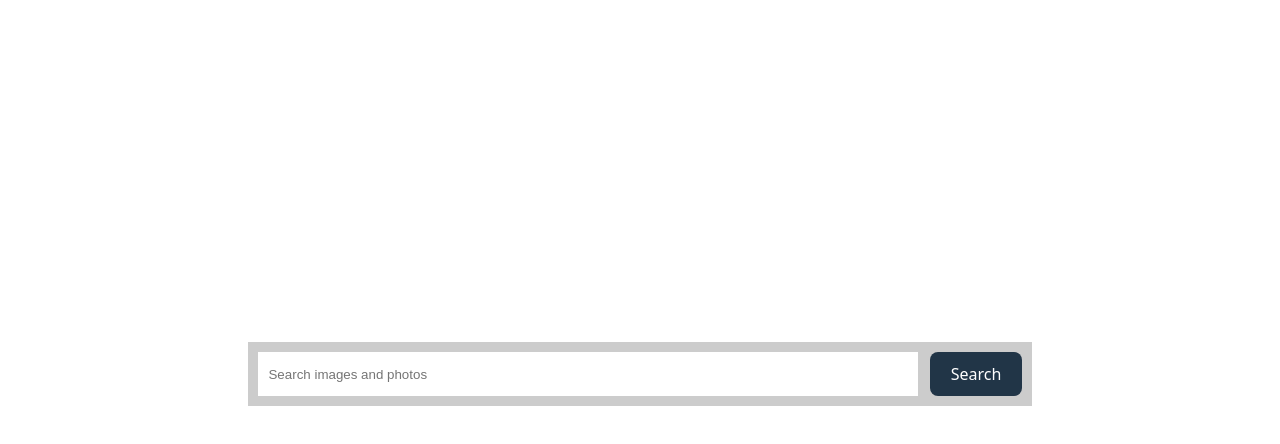
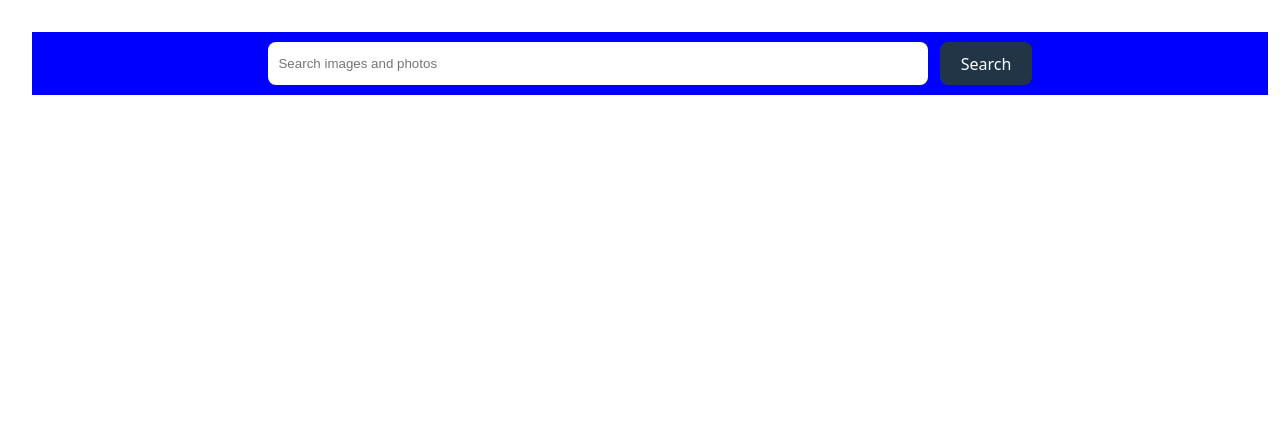
Before and after one commit to canbazahmet/goit-react-hw-04, a React (Vite) app: page / in a window 1280 px wide. Shown: the top 444 px of the page. Built offline with nearby package versions, Linux system fonts and the light colour scheme.

Commit message:
edit css

```diff
--- a/src/components/SearchBar/SearchBar.module.css
+++ b/src/components/SearchBar/SearchBar.module.css
@@ -2,20 +2,21 @@
 }
 
 .searchBarForm {
-  background-color: #cccccc;
+  width: 100%;
+  background-color: blue;
   padding: 10px;
   display: flex;
   justify-content: center;
-  width: auto;
 }
 
 .searchBarInput {
   width: 640px;
   padding: 10px;
   margin-right: 12px;
+  border-radius: 8px;
   background-color: #fff;
-  border: transparent;
-  outline: transparent;
+  border: 0;
+  outline: none;
 }
 
 .searchBarBtn {
--- a/src/index.css
+++ b/src/index.css
@@ -22,11 +22,10 @@ a:hover {
 }
 
 body {
-  margin: 0;
-  display: flex;
-  place-items: center;
   min-width: 320px;
   min-height: 100vh;
+  margin: 0;
+  padding: 0;
 }
 
 h1 {
```
